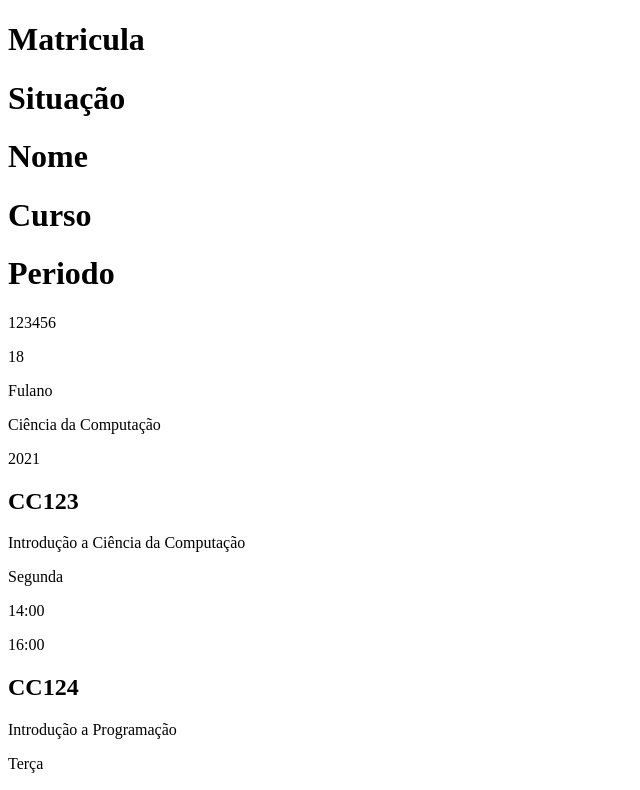
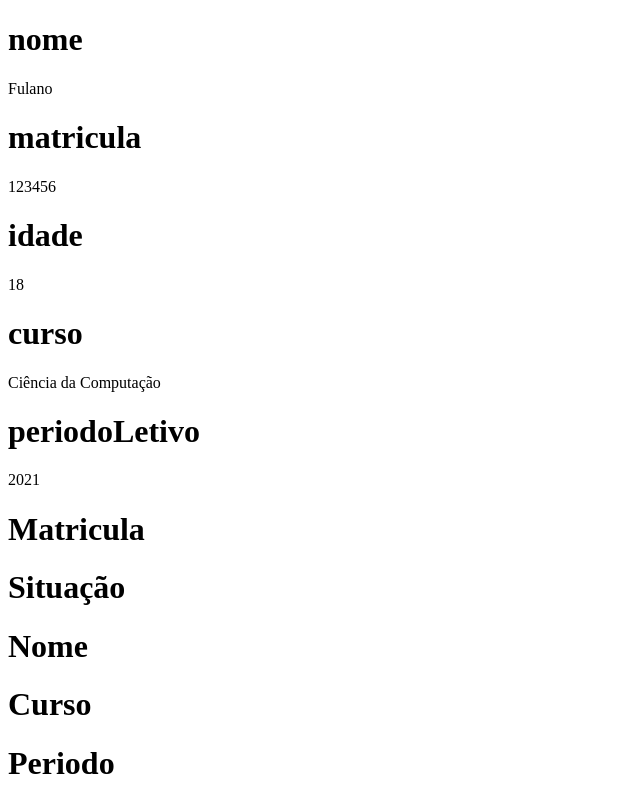
Before and after one commit to ufjf-dcc207/ufjf-dcc207-2024-3-a-atv02-Miguel-Dias-112, a React (Vite) app: page / in a window 1280 px wide. Shown: the top 790 px of the page, without its empty margins (0-640 px from the left). Built offline with nearby package versions, Linux system fonts and the light colour scheme.

Commit message:
adiciona view de dados

```diff
--- a/src/App.tsx
+++ b/src/App.tsx
@@ -13,9 +13,20 @@ type Disciplina = {
   horaInicio: string,
   horaFim: string,
 }
+function Dado({nome, valor}: {nome: string, valor: string | number}) {
+   return (
+    <div>
+      <h1>{nome}</h1>
+      <p>{valor}</p>
+    </div>
+   )
+}
 function DadosAluno(aluno: Aluno) {
   return (
     <div>
+      {Object.entries(aluno).map(([nome, valor]) => {
+        return <Dado nome={nome} valor={valor} />
+      })}
       <div>
         <h1>Matricula</h1>
         <h1>Situação</h1>
```
